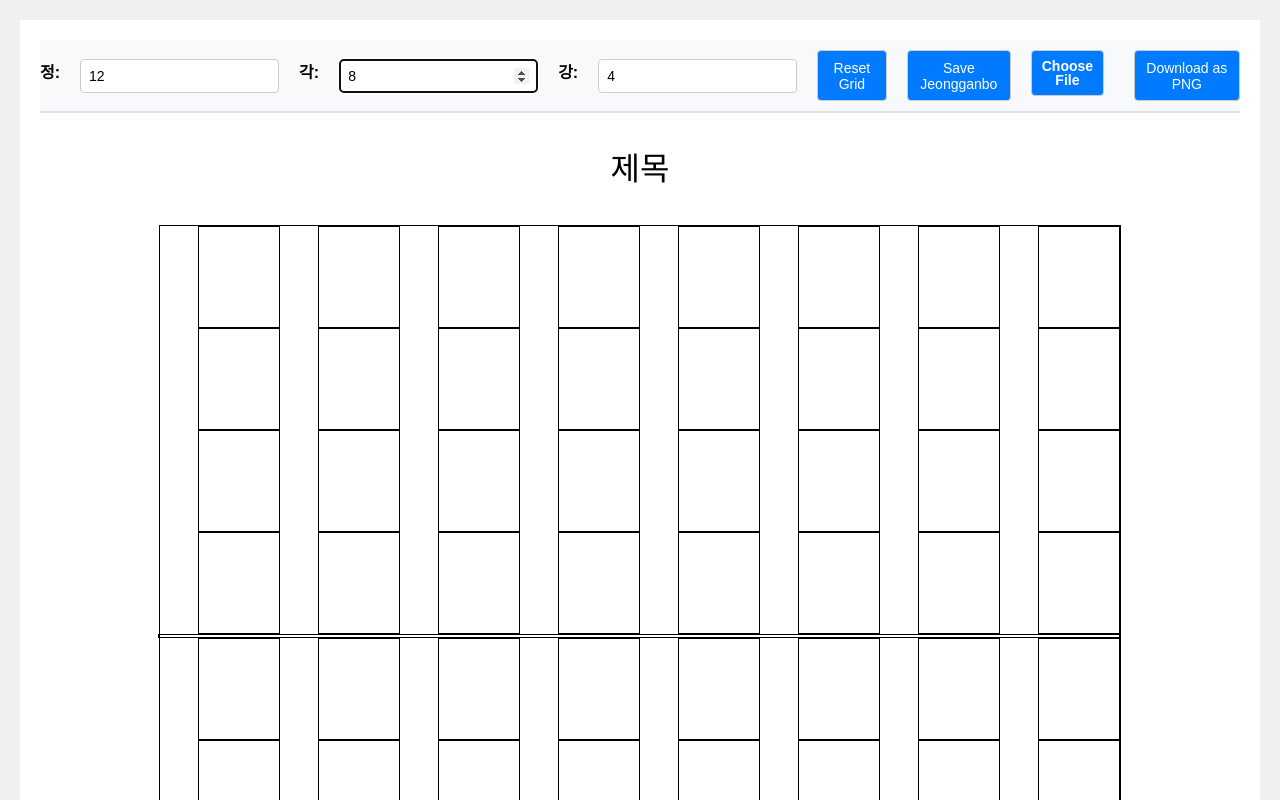
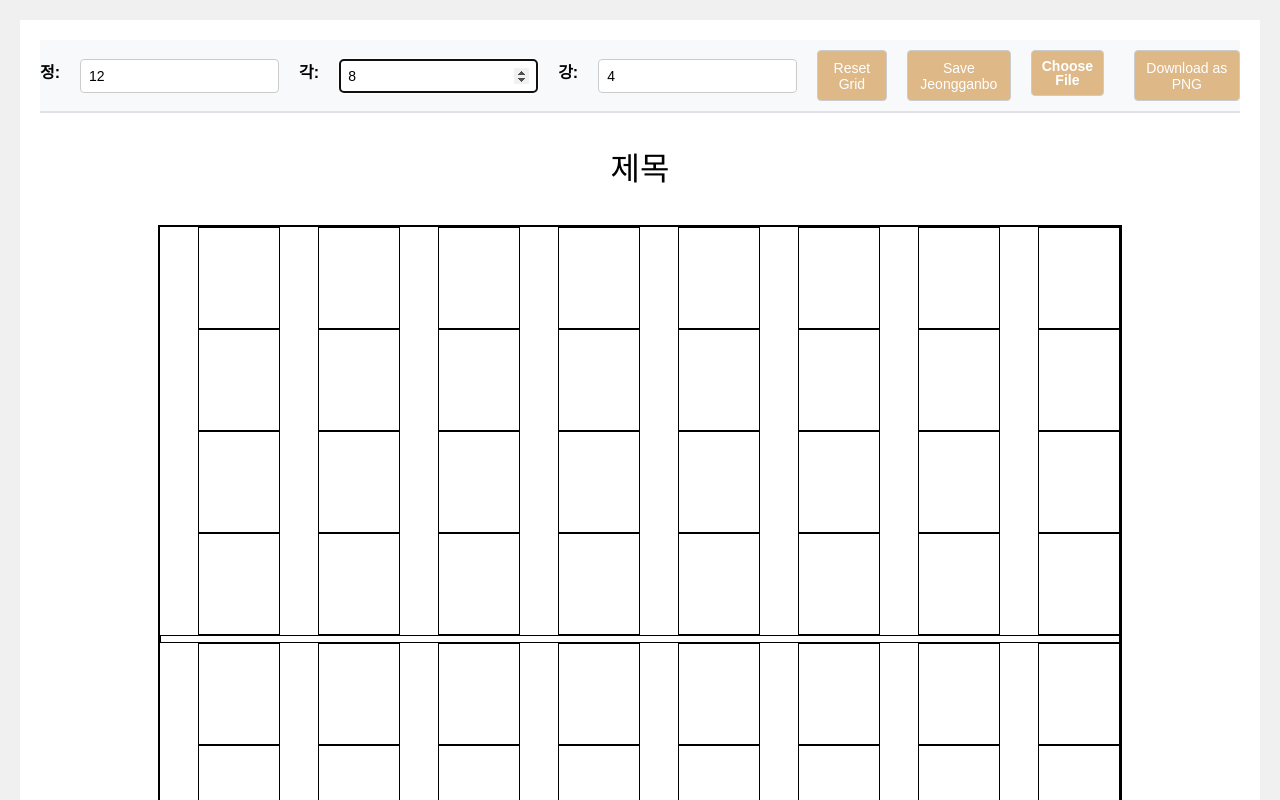
Before and after one commit to GILHANS010/KoreanScore, a React (Create React App) app: page / in a window 1280 px wide. Shown: the top 800 px of the page. Built offline with nearby package versions, Linux system fonts and the light colour scheme.

Commit message:
Few minor changes to the style

```diff
--- a/src/App.css
+++ b/src/App.css
@@ -57,7 +57,7 @@ input[type="number"], select, button {
   margin-top: 1.25rem;
   justify-content: start;
   direction: rtl;
-  border: 0.0625rem solid #000;
+  border: 0.15rem solid #000;
   margin: 1.25rem auto;
 }
 
@@ -78,7 +78,7 @@ input[type="number"], select, button {
 }
 
 button {
-  background-color: #007bff;
+  background-color: burlywood;
   color: white;
   cursor: pointer;
   padding: 0.5rem;
@@ -88,7 +88,11 @@ button {
 }
 
 button:hover {
-  background-color: #0056b3;
+  background-color: darkgoldenrod;
+}
+
+.file-input-label:hover {
+  background-color: darkgoldenrod;
 }
 
 input[type="file"] {
@@ -102,7 +106,7 @@ input[type="file"] {
 
 .file-input-label {
   display: inline-block;
-  background-color: #007bff;
+  background-color: burlywood;
   color: white;
   cursor: pointer;
   padding: 0.5rem;
@@ -112,15 +116,12 @@ input[type="file"] {
   text-align: center;
 }
 
-.file-input-label:hover {
-  background-color: #0056b3;
-}
-
 .row-separator {
   grid-column: 1 / -1; /* Span across all columns */
-  height: 0.125rem;
-  border: 0.09375rem solid #000;
+  height: 0.5rem;
+  border: 0.1rem solid black; /* Change separator color to brown */
   width: 100%;
+  box-sizing: border-box; /* Include padding and border in the element's total width and height */
 }
 
 
```
